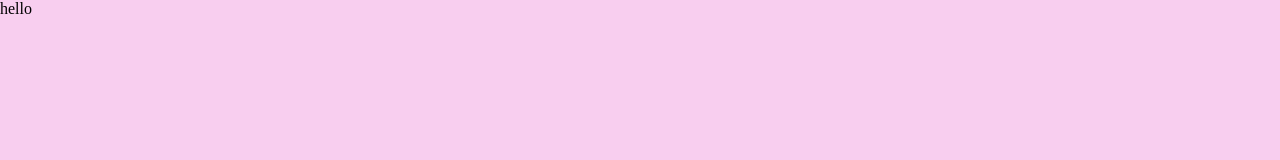
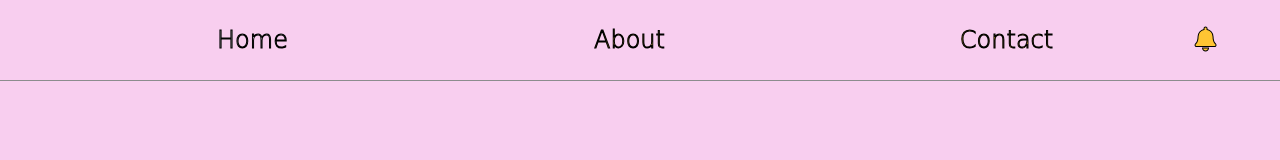
Before and after one commit to punam01/Microsoft-Github-Copilot, a plain HTML site: page JavaScript/index.html in a window 1280 px wide. Drawn offline with Linux system fonts and the light colour scheme; a web font is replaced by a local one.

Commit message:
ui: navbar added

```diff
--- a/JavaScript/index.html
+++ b/JavaScript/index.html
@@ -5,11 +5,26 @@
     <meta http-equiv="X-UA-Compatible" content="IE=edge">
     <meta name="viewport" content="width=device-width, initial-scale=1.0">
     <link rel="stylesheet" href="style.css">
+    <link rel="preconnect" href="https://fonts.googleapis.com">
+    <!--import icon-->
+    <link rel="stylesheet" href="https://cdnjs.cloudflare.com/ajax/libs/font-awesome/5.15.3/css/all.min.css">
+    <link rel="preconnect" href="https://fonts.gstatic.com" crossorigin>
+    <link href="https://fonts.googleapis.com/css2?family=Sigmar&display=swap" rel="stylesheet">
     <title>TrackerExpense</title>
 </head>
 <body>
     <div class="container">
-        hello
+    <!--make a layout with top navbar containing welcome and notification icon-->
+    <div class="top-nav">
+        <a class="active left" href="#home">Home</a>
+        <a href="#about" class="left">About</a>
+        <a href="#contact" class="left">Contact</a>
+        <div class="topnav-right">
+            <!--craete icon for bell from font awesome-->
+            <a href="#notification"><i class="fa fa-bell"></i></a>
+
+
+        </div>
     </div>
 </body>
 </html>
--- a/JavaScript/style.css
+++ b/JavaScript/style.css
@@ -12,6 +12,43 @@ body{
     padding: 0;
     background-color: var(--col-pink);
 }
+/*style container to covers the whole body*/
 .container{
-
+    width: 100%;
+    height: 100vh;
+    display: flex;
 }
+/*align top nav at top*/
+.top-nav{
+    width: 100%;
+    height: 10vh;
+    display: flex;
+    justify-content: space-between;
+    align-items: center;
+    padding: 0 5%;
+    border-bottom: #8C8C8E 1px solid;
+}
+a{
+    text-decoration: none;
+    color: var(--col-yellow);
+    -webkit-text-stroke-width: 1px;
+    -webkit-text-stroke-color: black;
+    font-family: 'Sigmar', cursive;
+    font-size:1.5rem;
+    font-weight: lighter;
+}
+.active {
+    color: var(--col-white);
+}
+a:hover{
+    color: var(--col-white);
+}
+.left{
+    width: 50%;
+    height: 90vh;
+    display: flex;
+    flex-direction: column;
+    justify-content: center;
+    align-items: center;
+    padding: 0 5%;
+}
```
